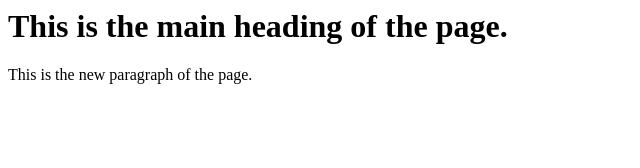
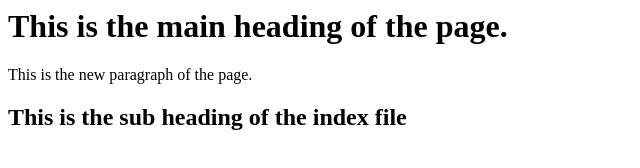
Before and after one commit to sujitbpatil/localrepo_1, a plain HTML site: page index.html in a window 1280 px wide. Shown: the whole page, without its empty margins (0-640 px from the left). Drawn offline with Linux system fonts and the light colour scheme.

Commit message:
Update index.html

```diff
--- a/index.html
+++ b/index.html
@@ -1,2 +1,3 @@
 <h1>This is the main heading of the page.</h1>
 <p>This is the new paragraph of the page.</p>
+<h2>This is the sub heading of the index file</h2>
```
